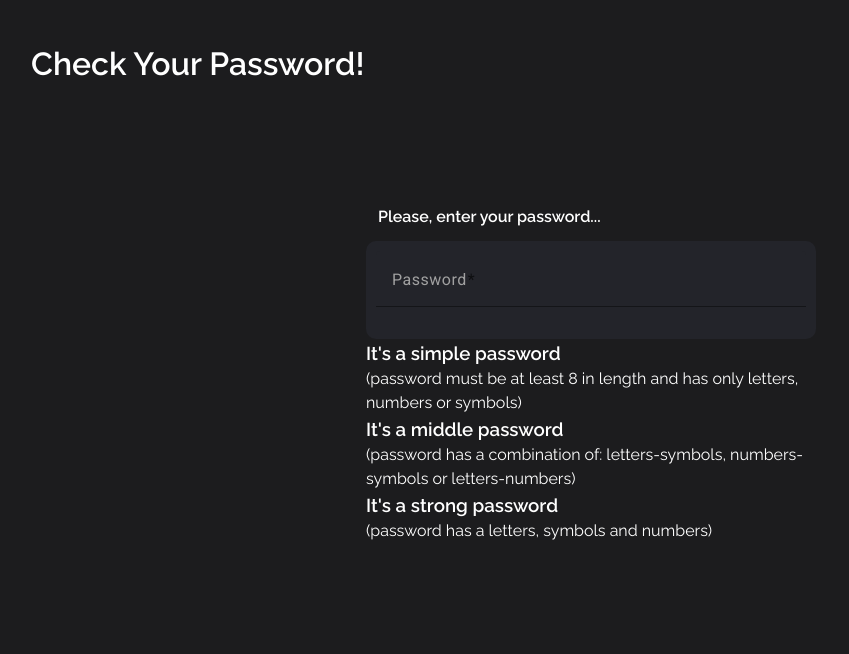
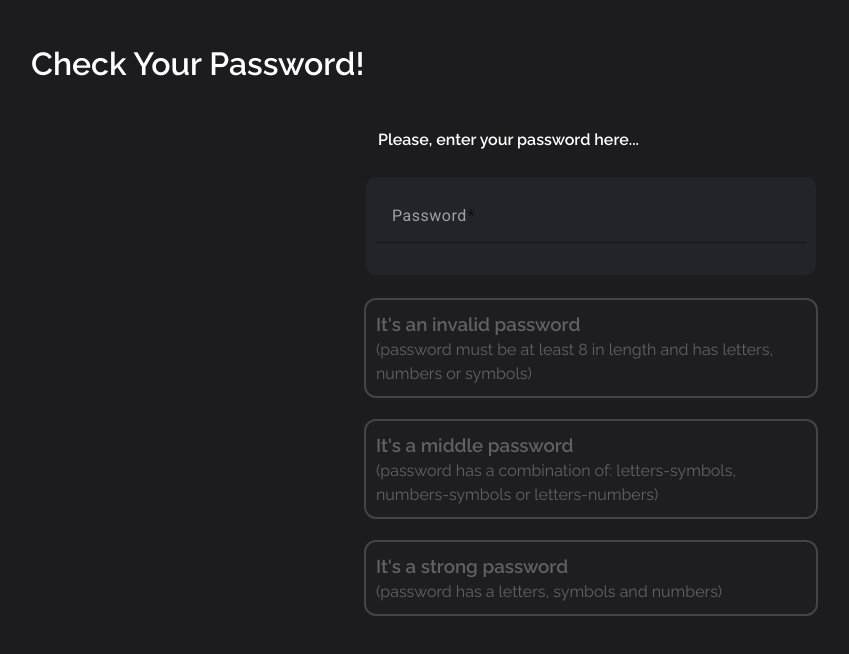
Before and after one commit to GeorgeDeyneka/AngularCheckPassword, an Angular app: page / in a window 1280 px wide. Shown: the top 654 px of the page, without its empty margins (49-898 px from the left). Built offline with nearby package versions, Linux system fonts and the light colour scheme.

Commit message:
Simplification condition in HTML and checkStrength method refactoring

```diff
--- a/src/app/main-page/main-page.component.html
+++ b/src/app/main-page/main-page.component.html
@@ -2,26 +2,56 @@
   <h1 class="title">Check Your Password!</h1>
   <div class="wrapper">
     <form [formGroup]="form" class="form">
-      <h4 class="subtitle">Please, enter your password...</h4>
+      <h4 class="subtitle">Please, enter your password here...</h4>
       <mat-form-field class="form__password">
         <mat-label class="form__label">Password</mat-label>
-        <input formControlName="password" matInput class="form__input" />
+        <input
+          (input)="checkStrength()"
+          formControlName="password"
+          matInput
+          class="form__input"
+        />
       </mat-form-field>
-      <div class="password__simple password">
-        <h3>It's a simple password</h3>
-        <p>
-          (password must be at least 8 in length and has only letters, numbers
+      <div
+        class="password"
+        [ngClass]="{
+          red: (password?.touched && password?.invalid) || password?.dirty,
+          orange: count === 1,
+          yellow: count === 2,
+          green: count === 3
+        }"
+      >
+        <h3 *ngIf="password?.invalid; else valid">It's an invalid password</h3>
+        <ng-template #valid>
+          <h3>It's a simple password</h3>
+        </ng-template>
+        <p *ngIf="password?.invalid; else validText">
+          (password must be at least 8 in length and has letters, numbers
           or symbols)
         </p>
+        <ng-template #validText>
+          <p>(password has only letters, numbers or symbols)</p>
+        </ng-template>
       </div>
-      <div class="password__middle">
+      <div
+        class="password"
+        [ngClass]="{
+          yellow: count === 2,
+          green: count === 3
+        }"
+      >
         <h3>It's a middle password</h3>
         <p>
           (password has a combination of: letters-symbols, numbers-symbols or
           letters-numbers)
         </p>
       </div>
-      <div class="password__strong">
+      <div
+        class="password"
+        [ngClass]="{
+          green: count === 3
+        }"
+      >
         <h3>It's a strong password</h3>
         <p>(password has a letters, symbols and numbers)</p>
       </div>
--- a/src/app/main-page/main-page.component.scss
+++ b/src/app/main-page/main-page.component.scss
@@ -15,12 +15,13 @@
   }
 
   .subtitle {
-    padding: 12px;
+    padding: 0px 12px;
   }
 
   .form {
     display: flex;
     flex-direction: column;
+    gap: 25px;
     width: 450px;
 
     &__label {
@@ -34,6 +35,34 @@
       font-size: 16px;
     }
   }
+
+  .password {
+    border-radius: 10px;
+    padding: 10px;
+    background-color: #23242a;
+    outline: 2px solid #a1a1a1;
+    opacity: 0.3;
+  }
+
+  .red {
+    outline: 2px solid #e24848;
+    opacity: 1;
+  }
+
+  .orange {
+    outline: 2px solid #fe6822;
+    opacity: 1;
+  }
+
+  .yellow {
+    outline: 2px solid #f0e74b;
+    opacity: 1;
+  }
+
+  .green {
+    outline: 2px solid #5ae248;
+    opacity: 1;
+  }
 }
 
 ::ng-deep
--- a/src/app/main-page/main-page.component.ts
+++ b/src/app/main-page/main-page.component.ts
@@ -1,15 +1,28 @@
-import { Component, OnDestroy, OnInit } from '@angular/core';
-import { FormBuilder, FormGroup, Validators } from '@angular/forms';
-import { Subscription } from 'rxjs';
+import { Component, OnInit } from '@angular/core';
+import {
+  FormBuilder,
+  FormControl,
+  FormGroup,
+  Validators,
+} from '@angular/forms';
 
 @Component({
   selector: 'app-main-page',
   templateUrl: './main-page.component.html',
   styleUrls: ['./main-page.component.scss'],
 })
-export class MainPageComponent implements OnInit, OnDestroy {
+export class MainPageComponent implements OnInit {
   public form: FormGroup;
-  public formSubj$: Subscription;
+  public count: number;
+  private regExpObj = {
+    letters: /[a-zA-z]/,
+    numbers: /\d/,
+    symbols: /[!@#$%^&*]/,
+  };
+
+  // Add responsive design
+  // Add github pages
+  // Work from valid messages
 
   constructor(private fb: FormBuilder) {}
 
@@ -19,15 +32,26 @@ export class MainPageComponent implements OnInit, OnDestroy {
 
   ngOnInit(): void {
     this.form = this.fb.group({
-      password: ['', [Validators.required, Validators.minLength(8)]],
+      password: new FormControl('', [
+        Validators.required,
+        Validators.minLength(8),
+      ]),
     });
 
-    this.formSubj$ = this.form.valueChanges.subscribe((value) =>
-      console.log(value.password)
-    );
+    this.checkStrength();
   }
 
-  ngOnDestroy(): void {
-    this.formSubj$.unsubscribe();
+  checkStrength() {
+    this.count = 0;
+    const value = this.password?.value;
+
+    if (value.length < 8) {
+      return;
+    }
+
+    const regExpVal = Object.values(this.regExpObj);
+    regExpVal.forEach((el) => {
+      if (el.test(value)) this.count++;
+    });
   }
 }
```
